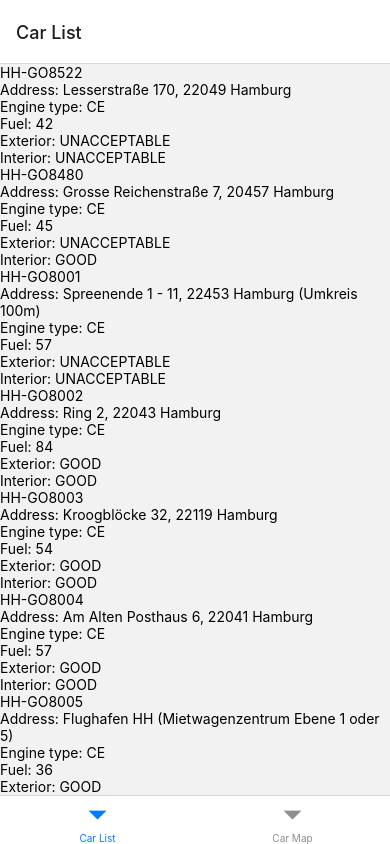
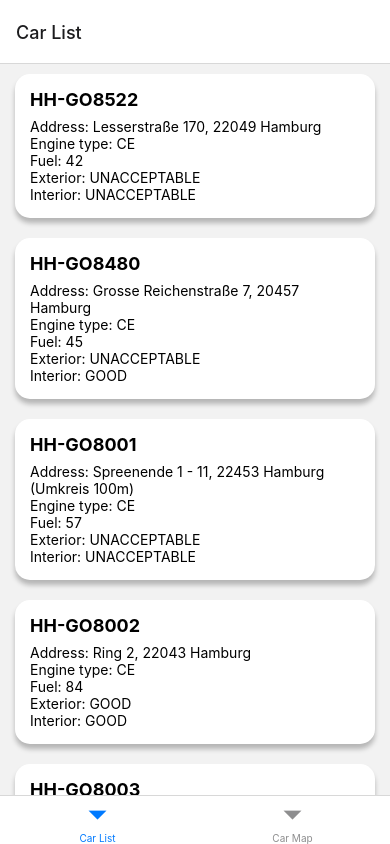
Before and after one commit to kikani-parth/rn-car-map, a React Native app: screen / in a window 390 px wide. Built offline with nearby package versions, Linux system fonts and the light colour scheme.

Commit message:
add styles to CarList

```diff
--- a/src/components/CarDetail.js
+++ b/src/components/CarDetail.js
@@ -1,10 +1,10 @@
 import React from 'react';
-import { View, Text } from 'react-native';
+import { View, Text, StyleSheet, Platform } from 'react-native';
 
 const CarDetail = ({ car }) => {
   return (
-    <View>
-      <Text>{car.name}</Text>
+    <View style={styles.container}>
+      <Text style={styles.name}>{car.name}</Text>
       <Text>Address: {car.address}</Text>
       <Text>Engine type: {car.engineType}</Text>
       <Text>Fuel: {car.fuel}</Text>
@@ -14,4 +14,33 @@ const CarDetail = ({ car }) => {
   );
 };
 
+const styles = StyleSheet.create({
+  container: {
+    marginHorizontal: 15,
+    marginVertical: 10,
+    padding: 15,
+    backgroundColor: '#FFF',
+    borderRadius: 15,
+
+    // Shadow for iOS
+    shadowColor: '#000',
+    shadowOffset: { width: 0, height: 5 },
+    shadowOpacity: 0.25,
+    shadowRadius: 5,
+
+    // Elevation for Android
+    ...Platform.select({
+      android: {
+        elevation: 8,
+      },
+    }),
+  },
+
+  name: {
+    fontWeight: 'bold',
+    fontSize: 18,
+    marginBottom: 8,
+  },
+});
+
 export default CarDetail;
--- a/src/components/CarList.js
+++ b/src/components/CarList.js
@@ -1,5 +1,5 @@
 import React from 'react';
-import { Text, View, FlatList, StyleSheet } from 'react-native';
+import { View, FlatList, StyleSheet } from 'react-native';
 import CarDetail from './CarDetail';
 
 const CarList = ({ cars }) => {
--- a/src/screens/CarListScreen.js
+++ b/src/screens/CarListScreen.js
@@ -1,5 +1,5 @@
 import React from 'react';
-import { View, Text } from 'react-native';
+import { View, StyleSheet } from 'react-native';
 import locationsData from '../../assets/locations.json';
 import CarList from '../components/CarList';
 
@@ -12,4 +12,6 @@ const CarListScreen = () => {
   );
 };
 
+const styles = StyleSheet.create({});
+
 export default CarListScreen;
--- a/src/screens/CarMapScreen.js
+++ b/src/screens/CarMapScreen.js
@@ -1,5 +1,5 @@
 import React from 'react';
-import { View, Text } from 'react-native';
+import { View, Text, StyleSheet } from 'react-native';
 
 const CarMapScreen = () => {
   return (
@@ -9,4 +9,6 @@ const CarMapScreen = () => {
   );
 };
 
+const styles = StyleSheet.create({});
+
 export default CarMapScreen;
```
